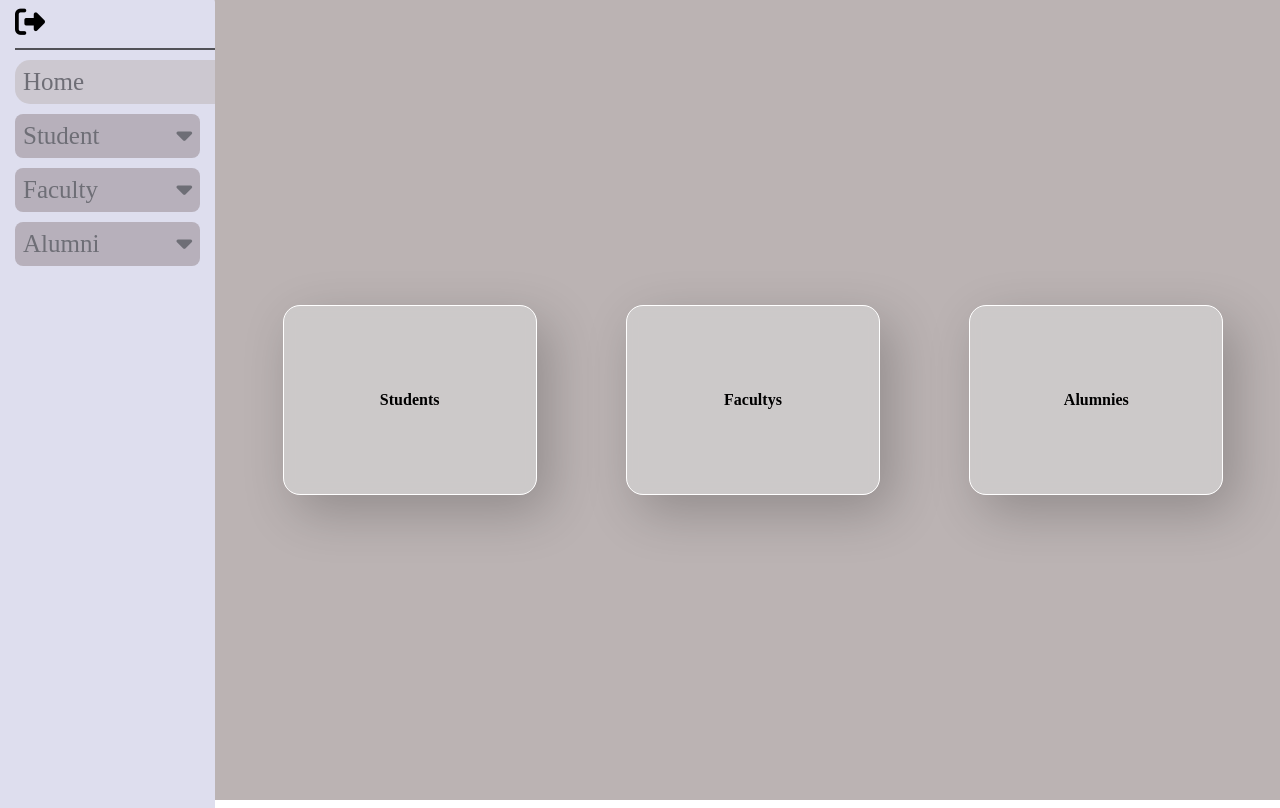
After one commit to jouharkabeer/uce-collage-management-django, a Django app: page /admin_home in a window 1280 px wide. The commit adds this page. Run offline with Django 4.2, Linux system fonts and the light colour scheme; a user stored in the database is signed in; some libraries are stand-ins or nearby versions.

Commit message:
admin login done

```diff
--- /dev/null
+++ b/project/templates/admin_home.html
@@ -0,0 +1,222 @@
+<!DOCTYPE html>
+<head>
+    <style>
+
+        .container{
+            display: flex;
+            justify-content: space-between;
+            background-color: rgb(187, 179, 179);
+            height: 100vh;
+            width: 100vw;
+            margin-top: -8px;
+        }
+        .card {
+  box-sizing: border-box;
+  height: 190px;
+  width: 254px;
+  background: rgba(217, 217, 217, 0.58);
+  border: 1px solid white;
+  box-shadow: 12px 17px 51px rgba(0, 0, 0, 0.22);
+  backdrop-filter: blur(6px);
+  border-radius: 17px;
+  text-align: center;
+  cursor: pointer;
+  transition: all 0.5s;
+  display: flex;
+  align-items: center;
+  justify-content: center;
+  user-select: none;
+  font-weight: bolder;
+  color: black;
+}
+
+.card:hover {
+  border: 1px solid black;
+  transform: scale(1.05);
+}
+
+.card:active {
+  transform: scale(0.95) rotateZ(1.7deg);
+}
+
+        .sidebar{
+            height: 100vh;
+            width: 200px;
+            background-color: #dedeee;
+            padding:  15px 0px 15px 15px;
+            margin-top: -8px;
+            margin-left: -8px;
+            position: fixed;
+            overflow-x: scroll;
+            border-radius: 0 10px 10px 10px;
+            box-shadow: 21px;
+        }
+
+        .content{
+            margin-left: 210px;
+            display: flex;
+            align-items: center;
+            justify-content: space-around;
+            padding: 20px;
+            width: calc(100% - 210px);
+        }
+
+
+        .items{
+            font-size: large;
+        }
+
+        .flex{
+            display: flex;
+            justify-content: space-between;
+        }
+
+        .logo{
+            width: 50px;
+            height: auto;
+            align-items: center;
+            object-fit:cover;
+            margin-bottom: 20px;
+            background: transparent;
+        }
+
+        .icon{
+            font-size: 30px;
+            align-items: flex-end;
+        }
+
+        .itemhead{
+            font-size: 25px;
+            padding: 8px;
+            margin-top: 10px;
+            opacity: .5;
+            background-color: rgba(104, 85, 85, 0.664);
+            border-radius: 8px;
+            margin-right: 15px;
+
+            &:hover, &:active{
+                background-color: rgb(16, 85, 85);
+                margin-right: 0px;
+            }
+        }
+
+        .line{
+            width: 100%;
+            height: 2px;
+            background-color: rgba(7, 7, 7, 0.651);
+            margin: 10px 0;
+        }
+
+        a{
+            text-decoration: none;
+            color: black;
+        }
+
+        .submenu{
+            background-color: rgb(101, 240, 240);
+            transform: rotate(100);
+            margin-right: 15px;
+        }
+.active{
+  margin-right: 0;
+  border-radius: 15px 0 0 15px ;
+  background-color: rgb(187, 179, 179);
+}
+
+        .pointer{
+            cursor: pointer;
+        }
+
+        .item{
+            padding: 5px 10px;
+            border-radius: 5px;
+            cursor: pointer;
+
+
+            &:hover{
+                background-color: rgb(23, 146, 218);
+            }
+        }
+    </style>
+</head>
+<body>
+    <div class="container">
+    <div class="sidebar">
+        <div class="items">
+            <div class="flex">
+                <!-- <a href="\admin_home"><img src="https://cdn.pixabay.com/photo/2017/03/16/21/18/logo-2150297_640.png" class="logo"/></a> -->
+                <a href="\logout"> <i class="fa-solid fa-right-from-bracket icon"></i></a>
+            </div>
+
+            <div class="line"></div>
+
+           <a href="\admin_home"> <div class="itemhead active" active>
+                Home
+            </div></a>
+
+            <div class="itemhead" onclick="toggleSubMenu('student')">
+                <div class="flex">
+                    <div>Student</div>
+                    <div><i class="fa-solid fa-caret-down pointer"></i></div>
+                </div>
+            </div>
+            <div class="submenu student" style="display: none;">
+                <a href="\all_student\"><div class="item">All</div></a>
+                <a href="\accepted_student\"><div class="item">Accepted</div></a>
+                <a href="\rejected_student\"><div class="item">Rejected</div></a>
+                <a href="\pending_student\"><div class="item">Pending</div></a>
+            </div>
+
+
+            <div class="itemhead" onclick="toggleSubMenu('faculty')">
+                <div class="flex">
+                    <div>Faculty</div>
+                    <div><i class="fa-solid fa-caret-down pointer"></i></div>
+                </div>
+            </div>
+            <div class="submenu faculty" style="display: none;">
+                <a href="\all_faculty\"><div class="item">All</div></a>
+                <a href="\accepted_faculty\"><div class="item">Accepted</div></a>
+                <a href="\rejected_faculty\"><div class="item">Rejected</div></a>
+                <a href="\pending_faculty\"><div class="item">Pending</div></a>
+            </div>
+
+            <div class="itemhead" onclick="toggleSubMenu('alumni')">
+                <div class="flex">
+                    <div>Alumni</div>
+                    <div><i class="fa-solid fa-caret-down pointer"></i></div>
+                </div>
+            </div>
+            <div class="submenu alumni" style="display: none;">
+                <a href="\all_alumni\"><div class="item">All</div></a>
+                <a href="\accepted_alumni\"><div class="item">Accepted</div></a>
+                <a href="\rejected_alumni\"><div class="item">Rejected</div></a>
+                <a href="\pending_alumni\"><div class="item">Pending</div></a>
+        </div></div>
+    </div>
+<div class="content">
+    <div class="card">
+        Students
+      </div>
+      <div class="card">
+        Facultys
+      </div>
+      <div class="card">
+        Alumnies
+      </div>
+
+</div>
+</div>
+<script>
+    function toggleSubMenu(subMenuClass) {
+        var subMenu = document.querySelector('.' + subMenuClass);
+        if (subMenu.style.display === 'none') {
+            subMenu.style.display = 'block';
+        } else {
+            subMenu.style.display = 'none';
+        }
+    }
+</script>
+<script src="https://kit.fontawesome.com/920c089101.js" crossorigin="anonymous"></script>
+
+</body>
--- a/project/urls.py
+++ b/project/urls.py
@@ -3,9 +3,12 @@ from . import views
 
 urlpatterns = [
     path("", views.index, name='index'),
+    path("logout", views.Logout, name="logout"),
+
 
     #Admin Urls
-    path('admin_login/', views.admin_login, name='admin login' ),
+    path('admin_login', views.admin_login, name='admin login' ),
+    path('admin_home', views.admin_home, name='admin login' ),
 
     #Student Urls
     path('student_login/', views.student_login, name='student login' ),
--- a/project/views.py
+++ b/project/views.py
@@ -3,12 +3,35 @@ from . models import *
 from django.contrib.auth.models import User
 from django.contrib.auth import authenticate, login, logout
 from datetime import date
+from django.shortcuts import render, redirect
+from django.contrib import messages, auth
+
+
+
+def admin_home(request):
+    if not request.user.is_authenticated:
+        return redirect('/admin_login')
+    return render(request, "admin_home.html")
+
+
 # Create your views here.
 
 def index(request):
     return render(request, "index.html")
 
+
 def admin_login(request):
+    if request.method == "POST":
+        username = request.POST["username"]
+        password = request.POST["password"]
+
+        user = auth.authenticate(username=username,password=password)
+        if user is not None:
+            auth.login(request, user)
+            return redirect('/admin_home')
+        else:
+            messages.info(request, "invalid credentials")
+            return redirect('/admin_login')
     return render(request, "admin_login.html")
 
 def student_login(request):
@@ -19,3 +42,7 @@ def faculty_login(request):
 
 def alumni_login(request):
     return render(request, "alumni_login.html")
+
+def Logout(request):
+    logout(request)
+    return redirect('/')
```
Also changed, not shown: project/templates/Faculty_login.html (+13 -8 lines), project/templates/admin_login.html (+10 -8 lines), project/templates/index.html (+84 -42 lines), db.sqlite3.
